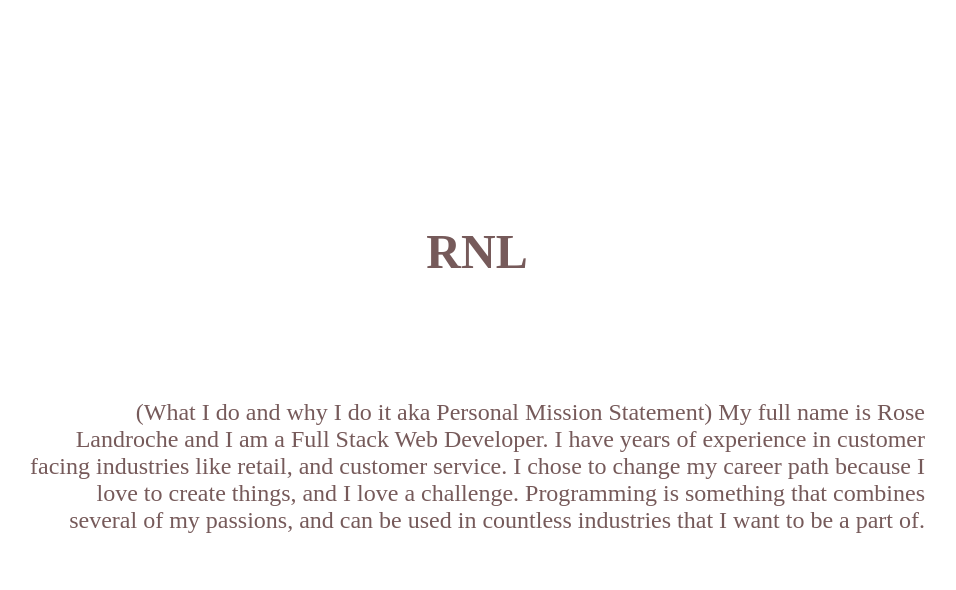
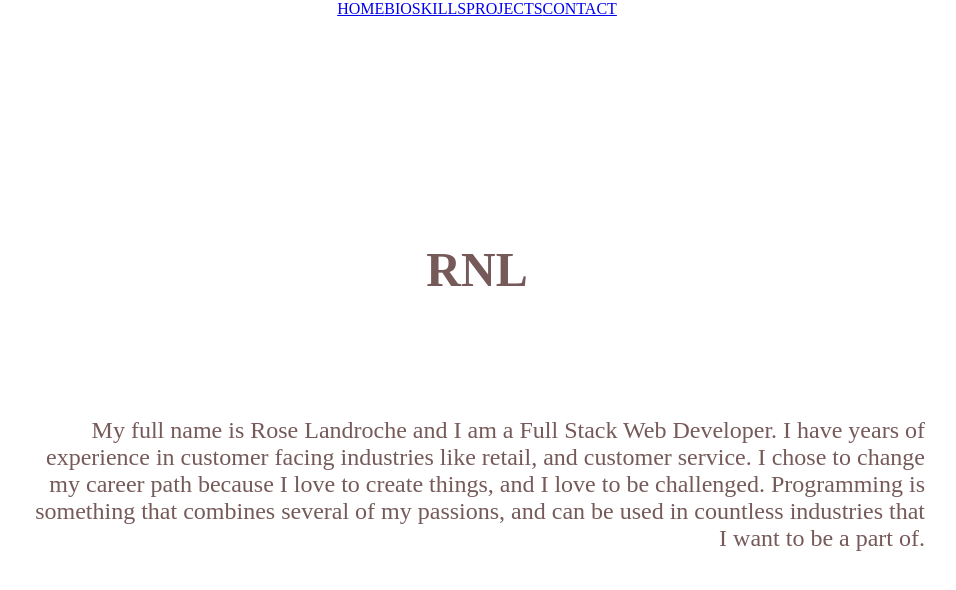
Before and after one commit to roselandroche/portfolio, a React (Create React App) app in the folder my-portfolio/: page /bio in a window 1280 px wide. Shown: the top 590 px of the page, without its empty margins (163-1119 px from the left). Built offline with nearby package versions, Linux system fonts and the light colour scheme.

Commit message:
Adding a basic NavBar

```diff
--- a/my-portfolio/src/components/Bio.js
+++ b/my-portfolio/src/components/Bio.js
@@ -1,15 +1,16 @@
 import React from 'react';
 import '../css/Bio.css';
+import NavBar from './NavBar';
 
 function Bio() {
     return (
         <div>
+            <NavBar />
             <h1>RNL</h1>
             <p>
-                (What I do and why I do it aka Personal Mission Statement)
                 My full name is Rose Landroche and I am a Full Stack Web Developer. I have years of experience
                 in customer facing industries like retail, and customer service. I chose to change my career path
-                because I love to create things, and I love a challenge. Programming is something that combines
+                because I love to create things, and I love to be challenged. Programming is something that combines
                 several of my passions, and can be used in countless industries that I want to be a part of.
             </p>
         </div>
--- a/my-portfolio/src/components/Contact.js
+++ b/my-portfolio/src/components/Contact.js
@@ -1,8 +1,10 @@
-import React from 'react'
+import React from 'react';
+import NavBar from './NavBar';
 
 function Contact() {
     return (
         <div>
+            <NavBar />
             Contact Form, plus links to GitHub, LinkedIn, and Twitter
         </div>
     )
--- /dev/null
+++ b/my-portfolio/src/components/NavBar.js
@@ -0,0 +1,16 @@
+import React from 'react'
+import { Link } from 'react-router-dom';
+
+function NavBar() {
+    return (
+        <div className="nav-container">
+            <Link exact to='/' className="nav-link">HOME</Link>
+            <Link to='/bio' className="nav-link">BIO</Link>
+            <Link to='/skills' className="nav-link">SKILLS</Link>
+            <Link to='/projects' className="nav-link">PROJECTS</Link>
+            <Link to='/contact' className="nav-link">CONTACT</Link>
+        </div>
+    )
+}
+
+export default NavBar
--- a/my-portfolio/src/components/Projects.js
+++ b/my-portfolio/src/components/Projects.js
@@ -1,8 +1,10 @@
-import React from 'react'
+import React from 'react';
+import NavBar from './NavBar';
 
 function Projects() {
     return (
         <div>
+            <NavBar />
             <h1>Project 1</h1>
             <p>Concise Description</p>
             <p>Deployed Link</p>
--- a/my-portfolio/src/components/Skills.js
+++ b/my-portfolio/src/components/Skills.js
@@ -1,8 +1,10 @@
-import React from 'react'
+import React from 'react';
+import NavBar from './NavBar';
 
 function Skills() {
     return (
         <div>
+            <NavBar />
             <h1>Technical Skills</h1>
             <h3>Node.js</h3>
             <h3>SQL, SQLite</h3>
--- /dev/null
+++ b/my-portfolio/src/css/NavBar.css
@@ -0,0 +1,8 @@
+/* .nav-container {
+    display: flex;
+} */
+
+.nav-link {
+    /* justify-content: space-around; */
+    text-emphasis: none;
+}
```
